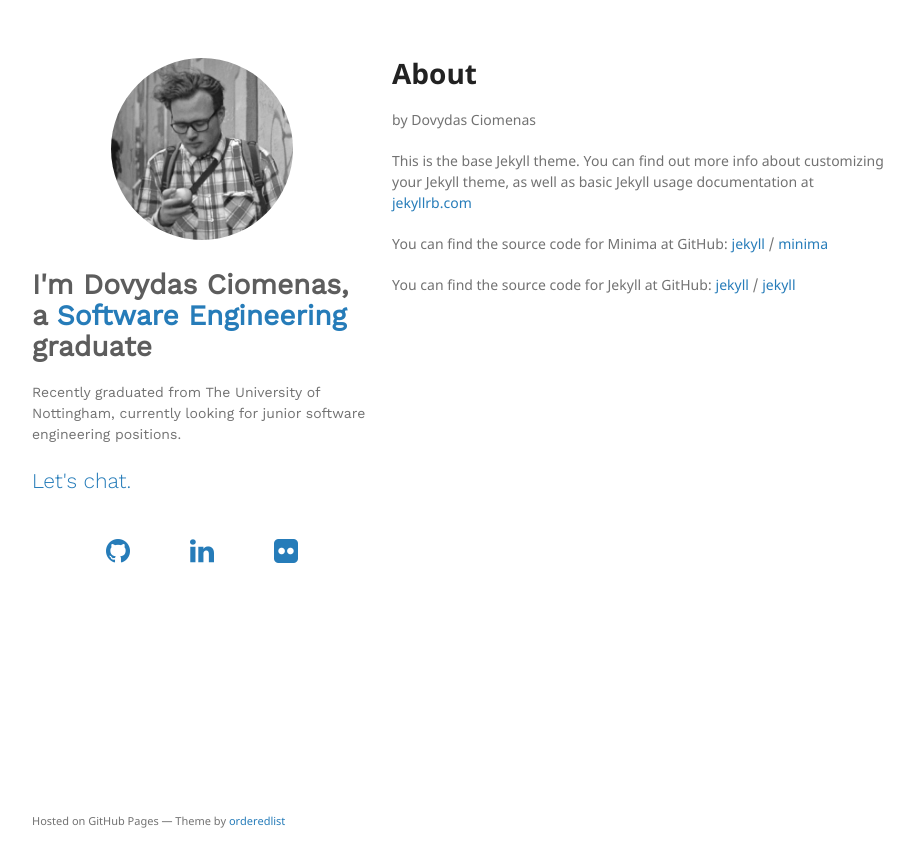
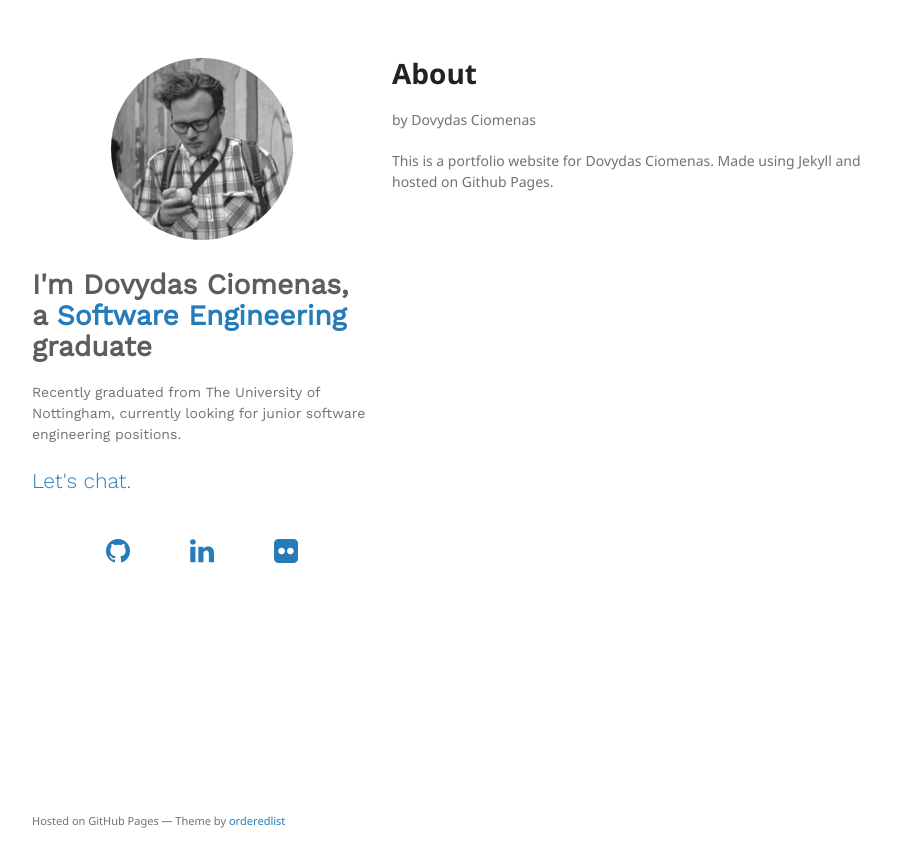
Before and after one commit to icouldbreathe/icouldbreathe.github.io, a Jekyll site: the page built from about.md, in a window 1280 px wide. Shown: the top 867 px of the page, without its empty margins (178-1092 px from the left). Built offline with Jekyll 4.4.1, drawn with Linux system fonts in a browser that asks for light colours.

Commit message:
update about.md

```diff
--- a/about.md
+++ b/about.md
@@ -4,15 +4,4 @@
 permalink: /about/
 ---
 
-This is the base Jekyll theme. You can find out more info about customizing your Jekyll theme, as well as basic Jekyll usage documentation at [jekyllrb.com](https://jekyllrb.com/)
-
-You can find the source code for Minima at GitHub:
-[jekyll][jekyll-organization] /
-[minima](https://github.com/jekyll/minima)
-
-You can find the source code for Jekyll at GitHub:
-[jekyll][jekyll-organization] /
-[jekyll](https://github.com/jekyll/jekyll)
-
-
-[jekyll-organization]: https://github.com/jekyll
+This is a portfolio website for Dovydas Ciomenas. Made using Jekyll and hosted on Github Pages.
```
